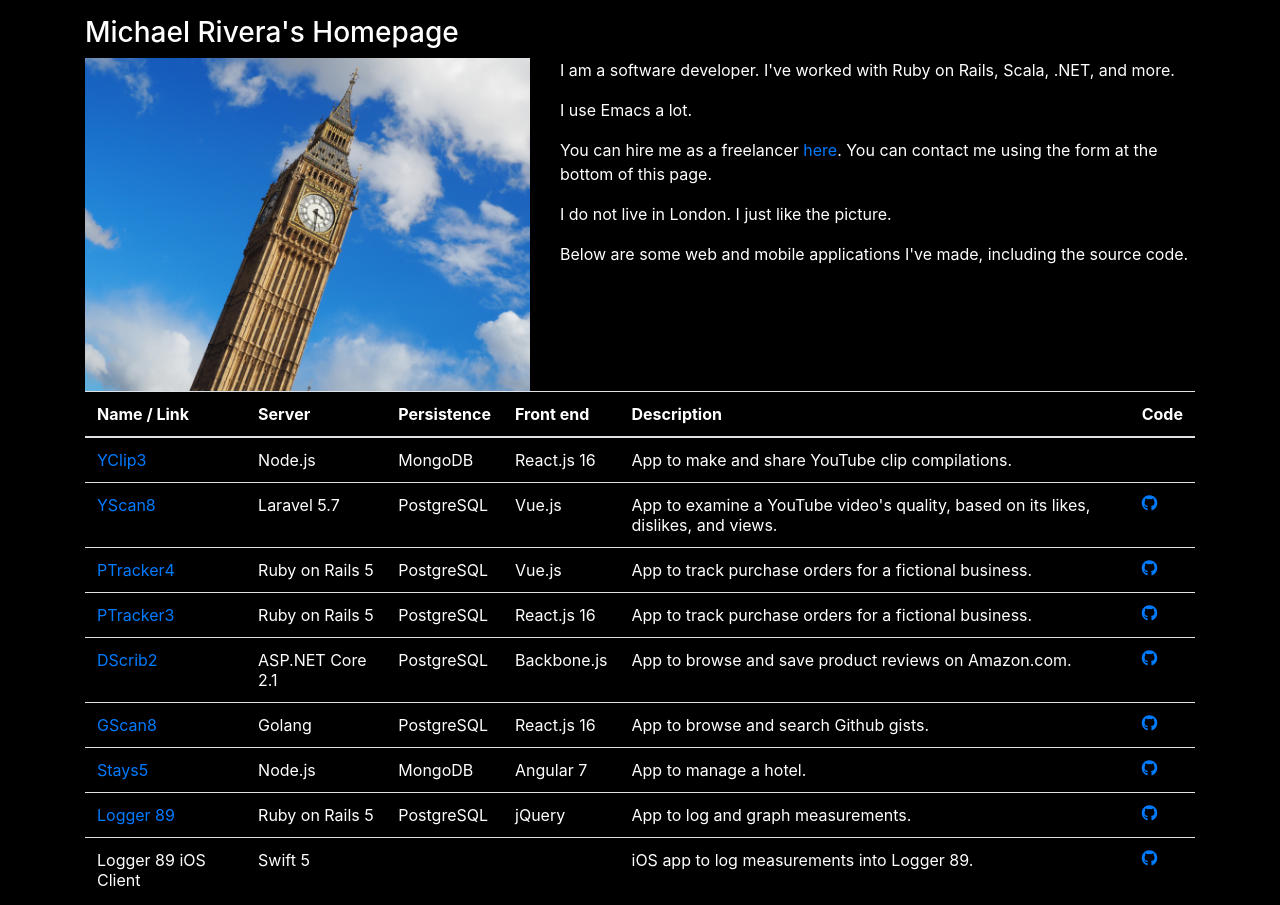
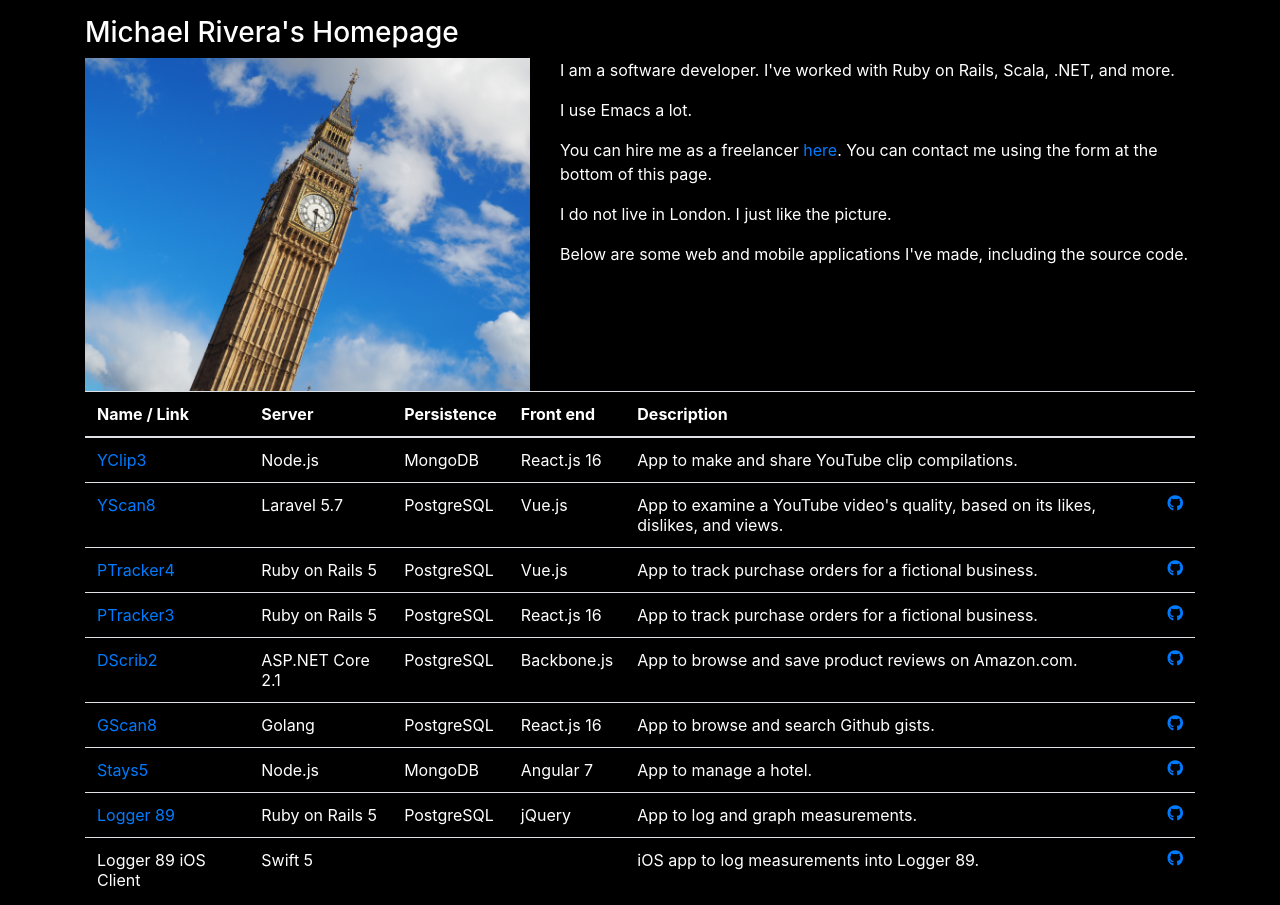
Before and after one commit to mikedll/homepage, a plain HTML site: page index.html in a window 1280 px wide. Shown: the top 905 px of the page. Drawn offline with nearby package versions, Linux system fonts and the light colour scheme.

Commit message:
Remove Code project header.

```diff
--- a/index.html
+++ b/index.html
@@ -69,7 +69,7 @@
                 <th>Persistence</th>
                 <th>Front end</th>
                 <th>Description</th>
-                <th>Code</th>
+                <th></th>
               </tr>
             </thead>
             <tbody>
```
